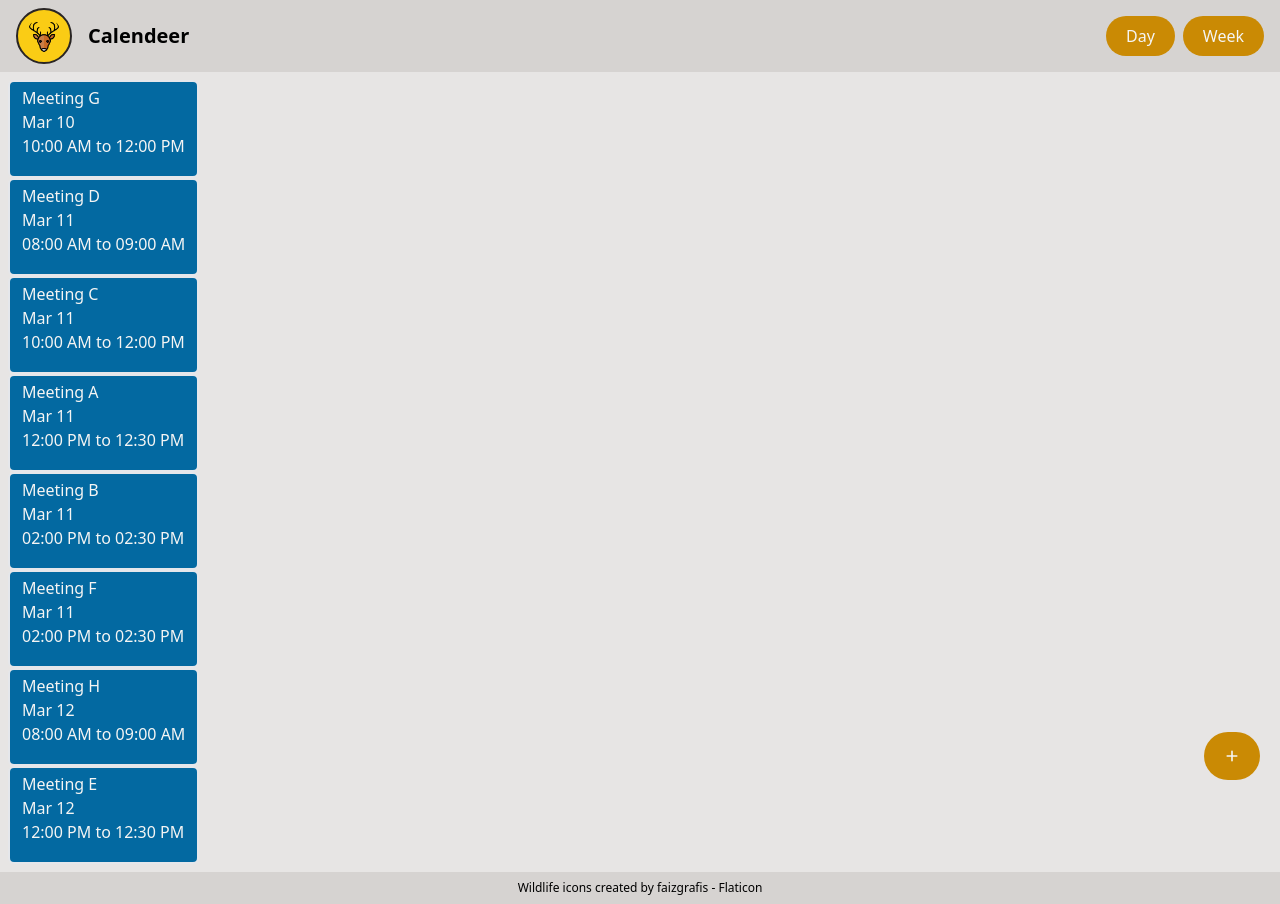
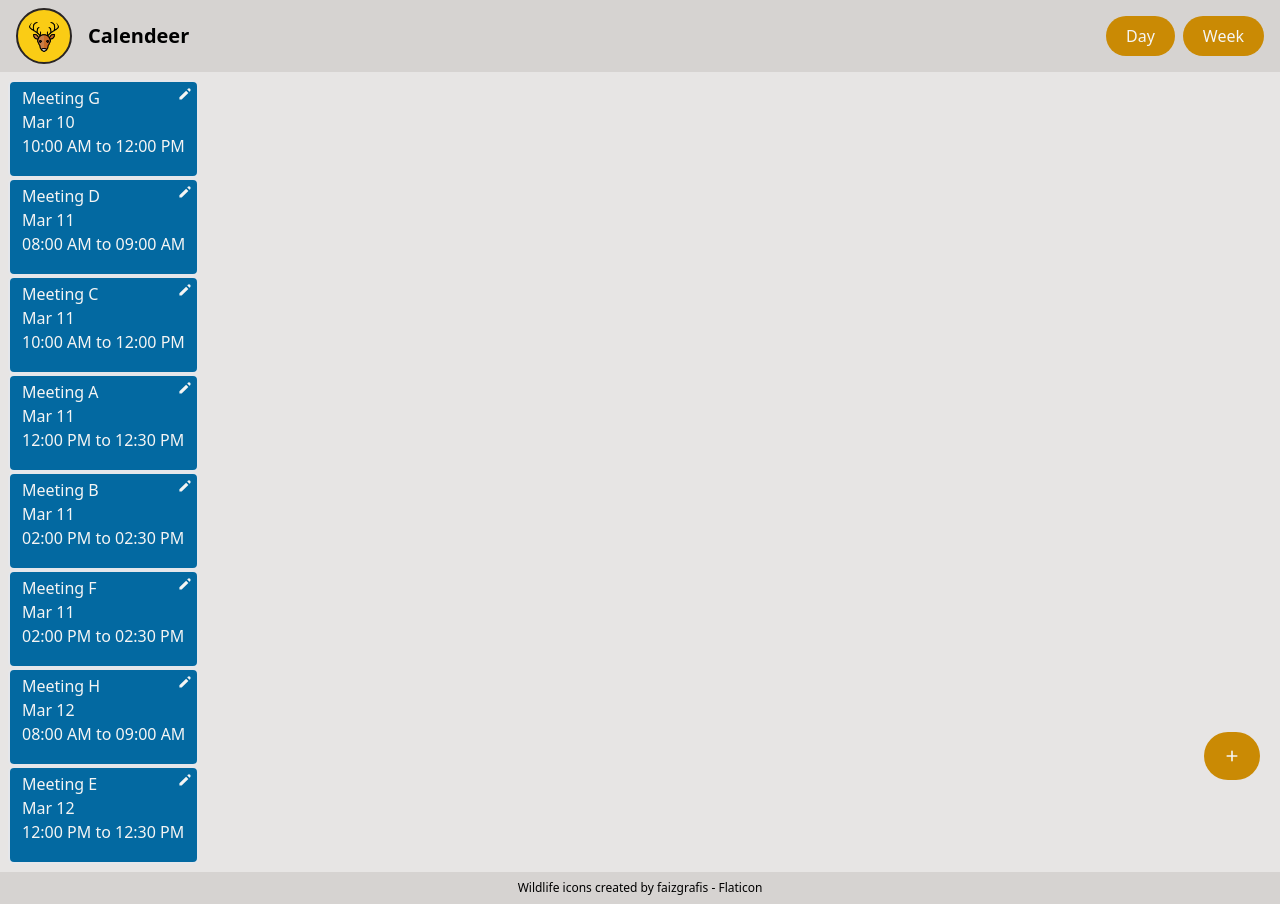
Before and after one commit to demeaus/calendeer, a React (Vite) app in the folder client_calendeer/: page / in a window 1280 px wide. Built offline with nearby package versions, Linux system fonts and the light colour scheme.

Commit message:
Existing events can be viewed.

```diff
--- a/client_calendeer/src/components/CreateEventForm.jsx
+++ b/client_calendeer/src/components/CreateEventForm.jsx
@@ -4,15 +4,27 @@ import Form from "../ui/Form";
 import { useState } from "react";
 import CreateInviteesList from "./CreateInviteesList";
 
-function CreateEventForm() {
-  const { register, handleSubmit, reset, getValues, formState } = useForm();
+function CreateEventForm({ event = {} }) {
+  let defaultValues = {};
+
+  // Formats datetime objects into string that input datetime-locale can read as a default value
+  if (event) {
+    const datetime_start_str = event.datetime_start.toJSON().slice(0, -8);
+    const datetime_end_str = event.datetime_end.toJSON().slice(0, -8);
+
+    defaultValues = {
+      ...event,
+      datetime_start: datetime_start_str,
+      datetime_end: datetime_end_str,
+    };
+  }
+
+  const { register, handleSubmit, reset, getValues, formState } = useForm({
+    defaultValues: defaultValues,
+  });
   const { errors } = formState;
 
-  const [invitees, setInvitees] = useState([
-    "a@g.com",
-    "b@g.com",
-    "cfdsfdsafdasaffdsadf@g.com",
-  ]);
+  const [invitees, setInvitees] = useState(event?.invitees || []);
 
   return (
     <Form>
@@ -35,23 +47,22 @@ function CreateEventForm() {
       {/* TODO: Host should be disabled; use logged in user */}
 
       {/* TODO: Validate datetimes: end is after start */}
-      <FormRow label="Start" error={errors?.start?.message}>
+      <FormRow label="Start" error={errors?.datetime_start?.message}>
         <input
-          id="start"
-          type="datetime"
-          {...register("start")}
+          id="datetime_start"
+          type="datetime-local"
+          {...register("datetime_start")}
           className="input"
         />
       </FormRow>
-      <FormRow label="End" error={errors?.end?.message}>
+      <FormRow label="End" error={errors?.datetime_end?.message}>
         <input
-          id="end"
-          type="datetime"
-          {...register("end")}
+          id="datetime_end"
+          type="datetime-local"
+          {...register("datetime_end")}
           className="input"
         />
       </FormRow>
-      {console.log(invitees)}
       <FormRow label="Invitees">
         {/* Add email addresses with validation. On submit, send array of invitees as represented by chips. */}
         <input
--- a/client_calendeer/src/components/Day.jsx
+++ b/client_calendeer/src/components/Day.jsx
@@ -4,59 +4,67 @@ import Event from "./Event";
 const eventData = [
   {
     id: 1,
-    name: "Meeting A",
+    eventName: "Meeting A",
     description: "",
     datetime_start: new Date(2024, 2, 11, 12, 0),
     datetime_end: new Date(2024, 2, 11, 12, 30),
+    invitees: ["a@g.com", "b@g.com", "cfdsfdsafdasaffdsadf@g.com"],
   },
   {
     id: 2,
-    name: "Meeting B",
+    eventName: "Meeting B",
     description: "",
     datetime_start: new Date(2024, 2, 11, 14, 0),
     datetime_end: new Date(2024, 2, 11, 14, 30),
+    invitees: ["d@g.com", "e@g.com", "ffdsfdsafdasaffdsadf@g.com"],
   },
   {
     id: 3,
-    name: "Meeting C",
+    eventName: "Meeting C",
     description: "",
     datetime_start: new Date(2024, 2, 11, 10, 0),
     datetime_end: new Date(2024, 2, 11, 12, 0),
+    invitees: ["a@g.com", "d@g.com", "cfdsfdsafdasaffdsadf@g.com"],
   },
   {
     id: 4,
-    name: "Meeting D",
+    eventName: "Meeting D",
     description: "",
     datetime_start: new Date(2024, 2, 11, 8, 0),
     datetime_end: new Date(2024, 2, 11, 9, 0),
+    invitees: ["b@g.com", "b@g.com", "cfdsfdsafdasaffdsadf@g.com"],
   },
   {
     id: 5,
-    name: "Meeting E",
+    eventName: "Meeting E",
     description: "",
     datetime_start: new Date(2024, 2, 12, 12, 0),
     datetime_end: new Date(2024, 2, 12, 12, 30),
+    invitees: ["a@g.com", "x@g.com", "cfdsfdsafdasaffdsadf@g.com"],
   },
   {
     id: 6,
-    name: "Meeting F",
+    eventName: "Meeting F",
     description: "",
     datetime_start: new Date(2024, 2, 11, 14, 0),
     datetime_end: new Date(2024, 2, 11, 14, 30),
+    invitees: ["z@g.com", "b@g.com", "cfdsfdsafdasaffdsadf@g.com"],
   },
   {
     id: 7,
-    name: "Meeting G",
+    eventName: "Meeting G",
     description: "",
     datetime_start: new Date(2024, 2, 10, 10, 0),
     datetime_end: new Date(2024, 2, 10, 12, 0),
+    invitees: ["a@g.com", "r@g.com", "cfdsfdsafdasaffdsadf@g.com"],
   },
   {
     id: 8,
-    name: "Meeting H",
+    eventName: "Meeting H",
     description: "",
     datetime_start: new Date(2024, 2, 12, 8, 0),
     datetime_end: new Date(2024, 2, 12, 9, 0),
+    invitees: ["a@g.com", "x@g.com", "cfdsfdsafdasaffdsadf@g.com"],
   },
 ];
 
--- /dev/null
+++ b/client_calendeer/src/components/EditEvent.jsx
@@ -0,0 +1,23 @@
+import { HiPencil } from "react-icons/hi";
+import Modal from "../ui/Modal";
+import CreateEventForm from "./CreateEventForm";
+
+function EditEvent({ event }) {
+  return (
+    <div>
+      <Modal>
+        <Modal.Open opens="event-form">
+          {/* TODO: onClick, the event is editable */}
+          <button className="absolute right-1 top-1">
+            <HiPencil />
+          </button>
+        </Modal.Open>
+        <Modal.Window name="event-form">
+          <CreateEventForm event={event} />
+        </Modal.Window>
+      </Modal>
+    </div>
+  );
+}
+
+export default EditEvent;
--- a/client_calendeer/src/components/Event.jsx
+++ b/client_calendeer/src/components/Event.jsx
@@ -1,21 +1,18 @@
 import { formatDate } from "../utils/helpers";
+import EditEvent from "./EditEvent";
 
 function Event({ event }) {
-  const { name, description, datetime_start, datetime_end } = event;
+  const { eventName, description, datetime_start, datetime_end } = event;
   const { date: start_date, time: start_time } = formatDate(datetime_start);
   const { date: end_date, time: end_time } = formatDate(datetime_end);
   return (
-    <div className="rounded-md border-2 bg-sky-700 px-3 py-1 text-stone-100 ">
-      <div>{name}</div>
-      {/* {start_date !== end_date && (
-        <h2>
-          {start_date} to {end_date}
-        </h2>
-      )} */}
+    <div className="relative rounded-md border-2 bg-sky-700 px-3 py-1 text-stone-100 ">
+      <div>{eventName}</div>
       <h2>{start_date}</h2>
       <h2>
         {start_time} to {end_time}
       </h2>
+      <EditEvent event={event} />
     </div>
   );
 }
```
